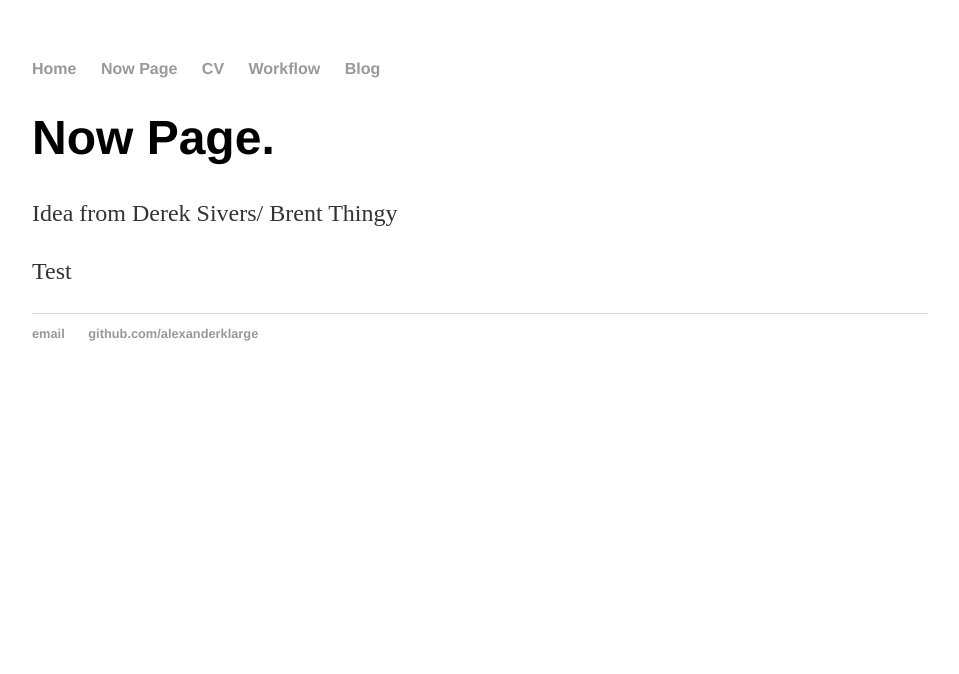
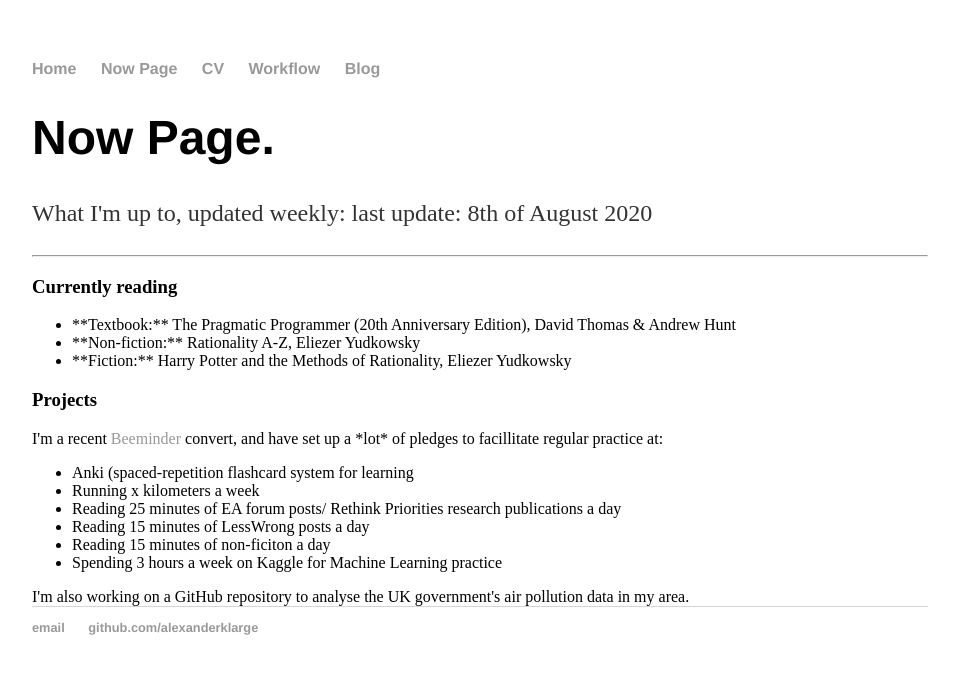
Before and after one commit to alexanderklarge/alexanderklarge.github.io, a Jekyll site: the page built from nowpage/index.html, in a window 1280 px wide. Shown: the top 674 px of the page, without its empty margins (160-1119 px from the left). Built offline with Jekyll 4.4.1, drawn with Linux system fonts in a browser that asks for light colours.

Commit message:
Update index.html

```diff
--- a/nowpage/index.html
+++ b/nowpage/index.html
@@ -4,6 +4,23 @@ title: Alex's Now Page
 ---
 <div class="blurb">
 	<h1>Now Page.</h1>
-	<p>Idea from Derek Sivers/ Brent Thingy</p>
+	<p>What I'm up to, updated weekly: last update: 8th of August 2020</p>
 </div><!-- /.blurb -->
-<p> Test </p>
+<hr>
+<h3>Currently reading</h3>
+<ul>
+	<li>**Textbook:** The Pragmatic Programmer (20th Anniversary Edition), David Thomas & Andrew Hunt</li>
+	<li>**Non-fiction:** Rationality A-Z, Eliezer Yudkowsky</li>
+	<li>**Fiction:** Harry Potter and the Methods of Rationality, Eliezer Yudkowsky</li>
+</ul>
+<h3>Projects</h3>
+I'm a recent <a href="https://www.beeminder.com/alexanderklarge">Beeminder</a> convert, and have set up a *lot* of pledges to facillitate regular practice at:
+<ul>
+	<li>Anki (spaced-repetition flashcard system for learning</li>
+	<li>Running x kilometers a week</li>
+	<li>Reading 25 minutes of EA forum posts/ Rethink Priorities research publications a day</li>
+	<li>Reading 15 minutes of LessWrong posts a day</li>
+	<li>Reading 15 minutes of non-ficiton a day</li>
+	<li>Spending 3 hours a week on Kaggle for Machine Learning practice</li>
+</ul>
+I'm also working on a GitHub repository to analyse the UK government's air pollution data in my area.
```
